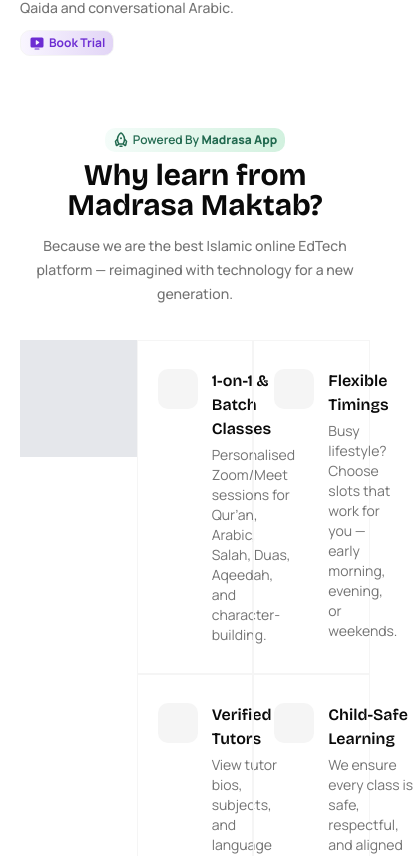
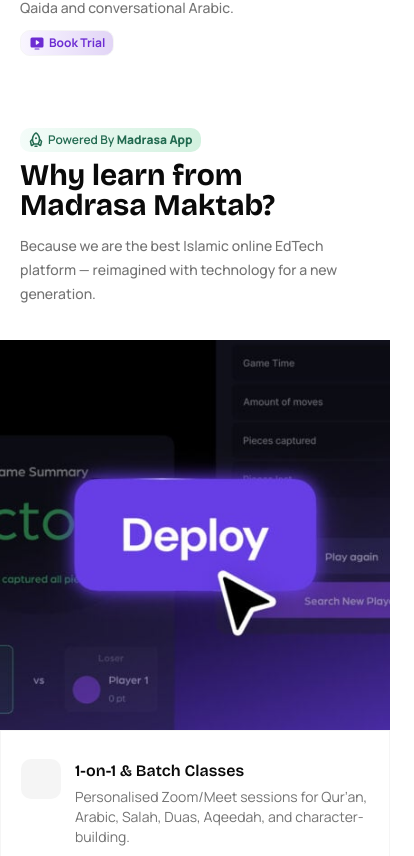
Before and after one commit to aumirza/madrasa-landing, a Next.js app: page / in a window 390 px wide. Shown: the part 7913-8769 px from the top of the page, 414 px wide, since content can reach past the window. Built offline with nearby package versions, Linux system fonts and the light colour scheme.

Commit message:
feat: add image for 'Why learn from Madrasa Maktab' section and update responsive layout

```diff
--- a/src/components/marketing/WhyChooseMadrasaMaktab.tsx
+++ b/src/components/marketing/WhyChooseMadrasaMaktab.tsx
@@ -1,4 +1,6 @@
 import { RocketIcon } from '@phosphor-icons/react/dist/ssr';
+import Image from 'next/image';
+import whyLearnFromMaktabImage from '@/assets/images/why-learn-from-maktab.png';
 import { Container } from '../layouts/Container';
 
 const data = [
@@ -26,10 +28,10 @@
 
 export function WhyChooseMadrasaMaktab() {
   return (
-    <Container className="flex flex-col gap-8.5">
-      <div className="flex flex-col items-center gap-3.5 text-center">
-        <div className="flex flex-col items-center gap-2">
-          <div className="flex items-center gap-1 rounded-lg bg-gradient-to-r from-semantic-success-50 to-semantic-success-100 px-2 py-1">
+    <Container className="flex flex-col gap-8.5" fluid="sm">
+      <Container className="flex flex-col gap-3.5 sm:items-center sm:text-center">
+        <div className="flex flex-col gap-2 sm:items-center">
+          <div className="flex w-fit items-center gap-1 rounded-lg bg-gradient-to-r from-semantic-success-50 to-semantic-success-100 px-2 py-1">
             <RocketIcon
               className="size-4 text-semantic-success-600"
               weight="bold"
@@ -48,12 +50,19 @@
             with technology for a new generation.
           </span>
         </div>
-      </div>
-      <div className="flex">
-        <div className="h-full w-1/3 shrink-0">
-          <div className="aspect-square h-full w-full bg-gray-200" />
+      </Container>
+      <div className="flex flex-col sm:flex-row">
+        <div className="h-full shrink-0 sm:w-1/3">
+          <div className="relative aspect-square h-full w-full overflow-hidden">
+            <Image
+              alt="Why learn from Madrasa Maktab"
+              className="object-cover"
+              fill
+              src={whyLearnFromMaktabImage}
+            />
+          </div>
         </div>
-        <div className="grid grid-cols-2">
+        <div className="grid grid-cols-1 sm:grid-cols-2">
           {data.map((item) => (
             <div className="flex gap-3.5 border px-5 py-7" key={item.title}>
               {/* Icon Placeholder */}
```
Also changed, not shown: src/assets/images/why-learn-from-maktab.png (added).
